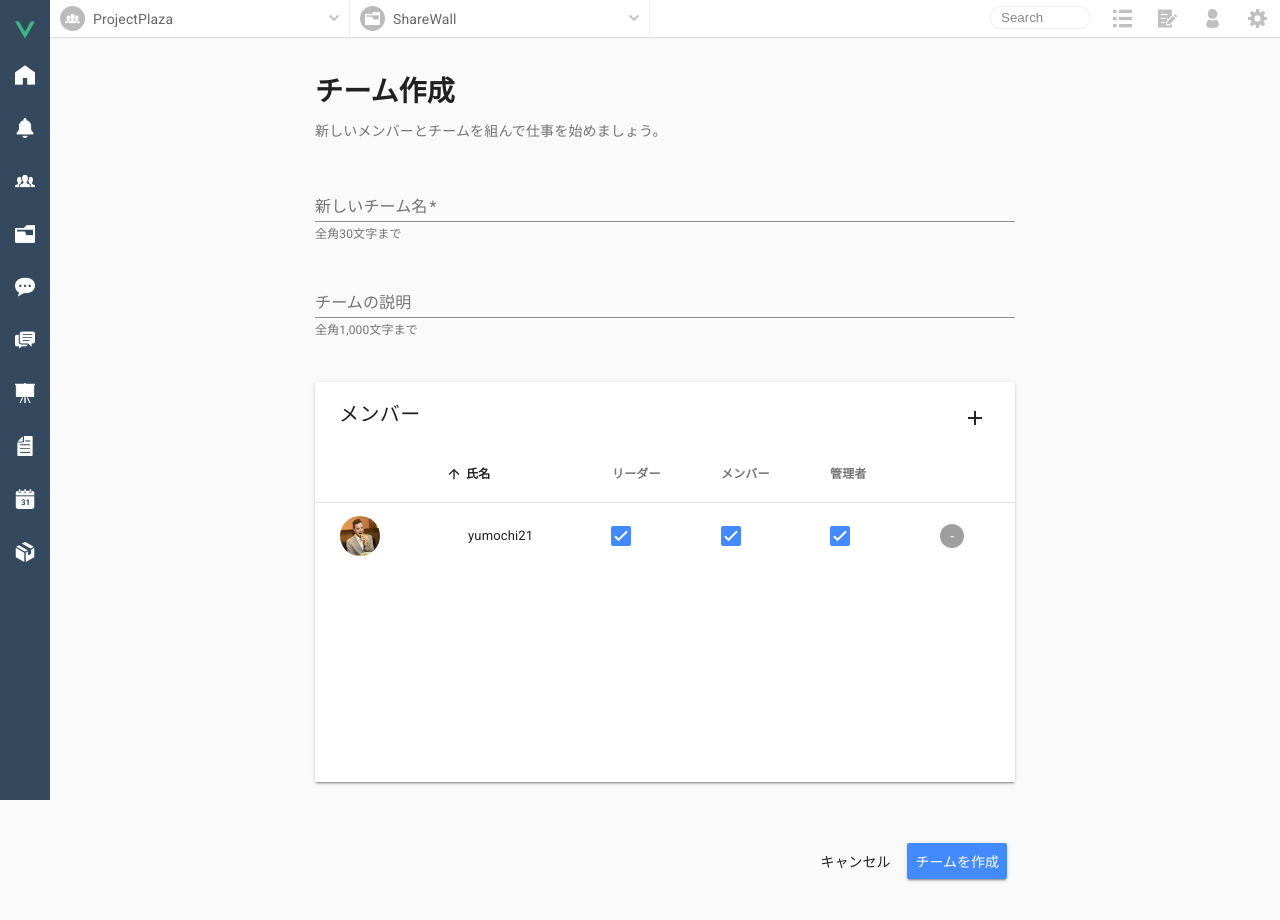
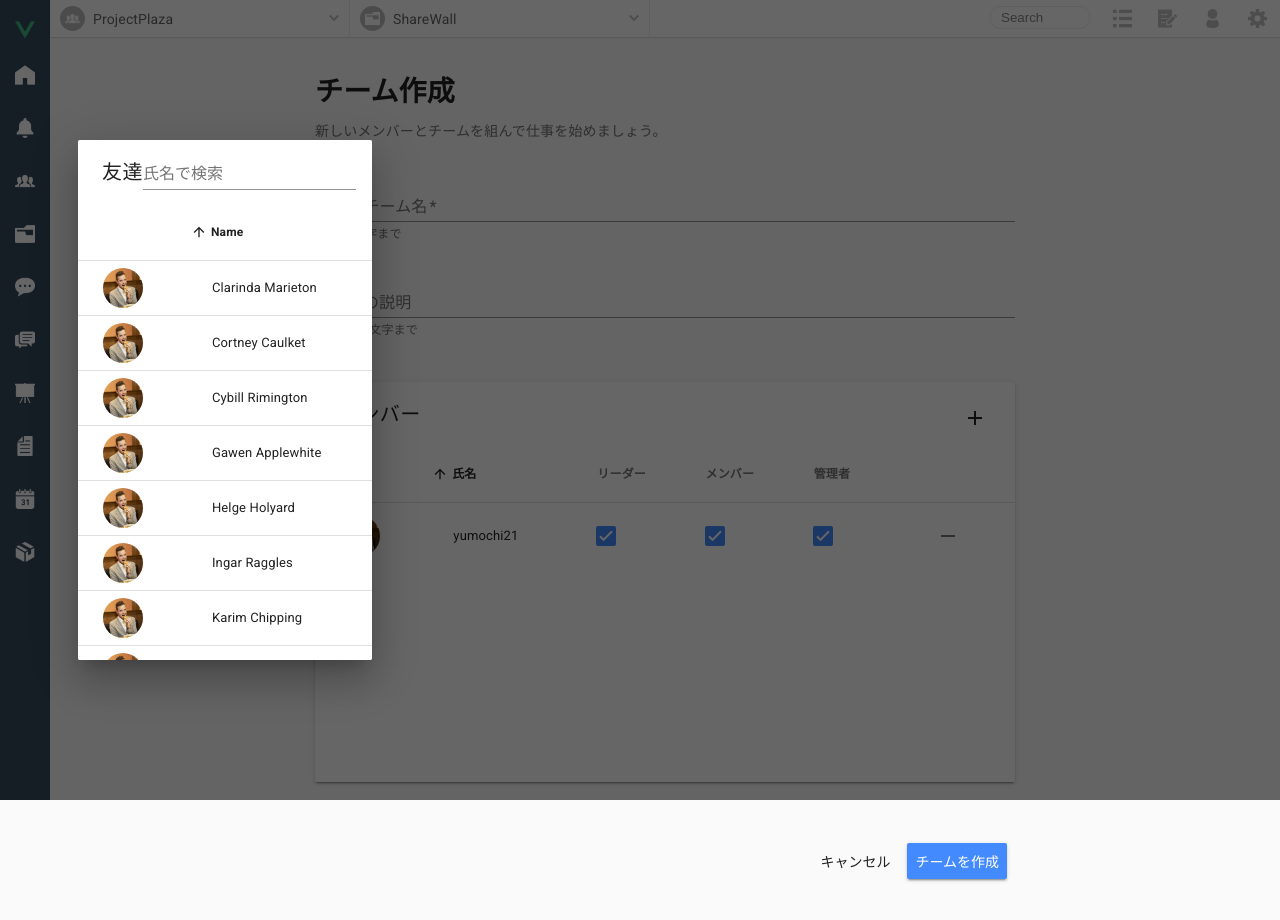
Before and after one commit to projectplaza/share-wall-front, a Vue app: page /team/setting/owner/create in a window 1280 px wide. Both pictures are taken after a click on the button "add". Shown: the top 920 px of the page. Built offline with nearby package versions, Linux system fonts and the light colour scheme.

Commit message:
メンバー追加ダイアログを作成 作成ボタン押下後に入力情報を編集できないよう修正

```diff
--- a/src/components/globals/Header/Header.vue
+++ b/src/components/globals/Header/Header.vue
@@ -53,8 +53,44 @@
         </div>
       </div>
     </div>
+    <md-progress-bar md-mode="indeterminate" v-if="showProgressBar"></md-progress-bar>
   </div>
 </template>
+
+<script>
+export default {
+  name: "Header",
+  data: () => ({
+    teamSelect: {
+      visible: false
+    },
+    projectSelect: {
+      visible: false
+    },
+    profile: {
+      visible: false
+    },
+    showProgressBar: false
+  }),
+  methods: {
+    handleTeamClick: function() {
+      this.$set(this.teamSelect, "visible", !this.teamSelect.visible);
+      this.$set(this.projectSelect, "visible", false);
+    },
+    handleProjectClick: function() {
+      this.$set(this.projectSelect, "visible", !this.projectSelect.visible);
+      this.$set(this.teamSelect, "visible", false);
+    },
+    handleProfileClick: function() {
+      this.$set(this.profile, "visible", !this.profile.visible);
+    }
+  },
+  props: {
+    teams: Array,
+    projects: Array
+  }
+};
+</script>
 
 <style lang="scss" scoped>
 .header {
@@ -65,7 +101,7 @@
   background-color: #ffffff;
   box-shadow: 0px 1px 1px rgba(0, 0, 0, 0.1);
   user-select: none;
-  z-index: 99;
+  z-index: 4;
 
   .move {
     display: inline-block;
@@ -193,37 +229,3 @@
   }
 }
 </style>
-
-<script>
-export default {
-  name: "Header",
-  data: () => ({
-    teamSelect: {
-      visible: false
-    },
-    projectSelect: {
-      visible: false
-    },
-    profile: {
-      visible: false
-    }
-  }),
-  methods: {
-    handleTeamClick: function() {
-      this.$set(this.teamSelect, "visible", !this.teamSelect.visible);
-      this.$set(this.projectSelect, "visible", false);
-    },
-    handleProjectClick: function() {
-      this.$set(this.projectSelect, "visible", !this.projectSelect.visible);
-      this.$set(this.teamSelect, "visible", false);
-    },
-    handleProfileClick: function() {
-      this.$set(this.profile, "visible", !this.profile.visible);
-    }
-  },
-  props: {
-    teams: Array,
-    projects: Array
-  }
-};
-</script>
--- a/src/views/TeamCreate.vue
+++ b/src/views/TeamCreate.vue
@@ -7,14 +7,14 @@
     <div class="section">
       <md-field :class="messageClass">
         <label>新しいチーム名</label>
-        <md-input v-model="team.name" required></md-input>
+        <md-input v-model="team.name" required :disabled="buttonActivate"></md-input>
         <span class="md-helper-text">全角30文字まで</span>
         <span class="md-error">There is an error</span>
       </md-field>
       <br>
       <md-field>
         <label>チームの説明</label>
-        <md-textarea v-model="team.abstract" md-autogrow></md-textarea>
+        <md-textarea v-model="team.abstract" md-autogrow :disabled="buttonActivate"></md-textarea>
         <span class="md-helper-text">全角1,000文字まで</span>
         <span class="md-error">There is an error</span>
       </md-field>
@@ -32,7 +32,11 @@
           <md-table-toolbar>
             <h1 class="md-title">
               <span>メンバー</span>
-              <md-button class="member-add-button md-icon-button md-primary">
+              <md-button
+                class="member-add-button md-icon-button md-primary"
+                @click="showDialog = true"
+                :disabled="buttonActivate"
+              >
                 <md-icon>add</md-icon>
               </md-button>
             </h1>
@@ -45,18 +49,33 @@
             </md-table-cell>
             <md-table-cell md-label="氏名" md-sort-by="name">{{item.name}}</md-table-cell>
             <md-table-cell md-label="リーダー">
-              <md-checkbox v-model="item.auth" value="1" class="md-primary"></md-checkbox>
+              <md-checkbox
+                v-model="item.auth"
+                value="1"
+                class="md-primary"
+                :disabled="buttonActivate"
+              ></md-checkbox>
             </md-table-cell>
             <md-table-cell md-label="メンバー">
-              <md-checkbox v-model="item.auth" value="2" class="md-primary"></md-checkbox>
+              <md-checkbox
+                v-model="item.auth"
+                value="2"
+                class="md-primary"
+                :disabled="buttonActivate"
+              ></md-checkbox>
             </md-table-cell>
             <md-table-cell md-label="管理者">
-              <md-checkbox v-model="item.auth" value="3" class="md-primary"></md-checkbox>
+              <md-checkbox
+                v-model="item.auth"
+                value="3"
+                class="md-primary"
+                :disabled="buttonActivate"
+              ></md-checkbox>
             </md-table-cell>
             <md-table-cell md-label>
-              <md-avatar class="md-avatar-icon md-small">
-                <md-ripple>-</md-ripple>
-              </md-avatar>
+              <md-button class="md-icon-button" :disabled="buttonActivate">
+                <md-icon>remove</md-icon>
+              </md-button>
             </md-table-cell>
           </md-table-row>
         </md-table>
@@ -64,13 +83,52 @@
     </div>
     <br>
     <div class="submit-button-box">
-      <md-button :md-ripple="false">キャンセル</md-button>
-      <md-button class="md-raised md-primary">チームを作成</md-button>
+      <md-button :md-ripple="false" :disabled="buttonActivate">キャンセル</md-button>
+      <md-button
+        class="md-raised md-primary"
+        @click="buttonActivate = true"
+        :disabled="buttonActivate"
+      >チームを作成</md-button>
     </div>
+    <!-- ダイアログ -->
+    <md-dialog :md-active.sync="showDialog" class="friend-table">
+      <div>
+        <md-table v-model="searched" md-sort="name" md-sort-order="asc" md-card md-fixed-header>
+          <md-table-toolbar>
+            <div class="md-toolbar-section-start">
+              <h1 class="md-title">友達</h1>
+            </div>
+            <md-field md-clearable class="md-toolbar-section-end">
+              <md-input placeholder="氏名で検索" v-model="search" @input="searchOnTable"/>
+            </md-field>
+          </md-table-toolbar>
+          <md-table-row slot="md-table-row" slot-scope="{ item }" @click="showDialog = false">
+            <md-table-cell md-label>
+              <md-avatar>
+                <img src="../assets/test/user-icon1.jpg" alt="Avatar">
+              </md-avatar>
+            </md-table-cell>
+            <md-table-cell md-label="Name" md-sort-by="name">{{ item.name }}</md-table-cell>
+          </md-table-row>
+        </md-table>
+      </div>
+    </md-dialog>
   </div>
 </template>
 
 <script>
+const toLower = text => {
+  return text.toString().toLowerCase();
+};
+
+const searchByName = (items, term) => {
+  if (term) {
+    return items.filter(item => toLower(item.name).includes(toLower(term)));
+  }
+
+  return items;
+};
+
 export default {
   name: "TeamCreate",
   data: () => ({
@@ -78,8 +136,165 @@ export default {
       name: "",
       abstract: "",
       members: [{ name: "yumochi21", auth: ["1", "2", "3"] }]
+    },
+    buttonActivate: false,
+    showDialog: false,
+    search: null,
+    searched: [],
+    users: [
+      {
+        id: 1,
+        name: "Shawna Dubbin",
+        email: "sdubbin0@geocities.com",
+        gender: "Male",
+        title: "Assistant Media Planner"
+      },
+      {
+        id: 2,
+        name: "Odette Demageard",
+        email: "odemageard1@spotify.com",
+        gender: "Female",
+        title: "Account Coordinator"
+      },
+      {
+        id: 3,
+        name: "Vera Taleworth",
+        email: "vtaleworth2@google.ca",
+        gender: "Male",
+        title: "Community Outreach Specialist"
+      },
+      {
+        id: 4,
+        name: "Lonnie Izkovitz",
+        email: "lizkovitz3@youtu.be",
+        gender: "Female",
+        title: "Operator"
+      },
+      {
+        id: 5,
+        name: "Thatcher Stave",
+        email: "tstave4@reference.com",
+        gender: "Male",
+        title: "Software Test Engineer III"
+      },
+      {
+        id: 6,
+        name: "Karim Chipping",
+        email: "kchipping5@scribd.com",
+        gender: "Female",
+        title: "Safety Technician II"
+      },
+      {
+        id: 7,
+        name: "Helge Holyard",
+        email: "hholyard6@howstuffworks.com",
+        gender: "Female",
+        title: "Internal Auditor"
+      },
+      {
+        id: 8,
+        name: "Rod Titterton",
+        email: "rtitterton7@nydailynews.com",
+        gender: "Male",
+        title: "Technical Writer"
+      },
+      {
+        id: 9,
+        name: "Gawen Applewhite",
+        email: "gapplewhite8@reverbnation.com",
+        gender: "Female",
+        title: "GIS Technical Architect"
+      },
+      {
+        id: 10,
+        name: "Nero Mulgrew",
+        email: "nmulgrew9@plala.or.jp",
+        gender: "Female",
+        title: "Staff Scientist"
+      },
+      {
+        id: 11,
+        name: "Cybill Rimington",
+        email: "crimingtona@usnews.com",
+        gender: "Female",
+        title: "Assistant Professor"
+      },
+      {
+        id: 12,
+        name: "Maureene Eggleson",
+        email: "megglesonb@elpais.com",
+        gender: "Male",
+        title: "Recruiting Manager"
+      },
+      {
+        id: 13,
+        name: "Cortney Caulket",
+        email: "ccaulketc@cbsnews.com",
+        gender: "Male",
+        title: "Safety Technician IV"
+      },
+      {
+        id: 14,
+        name: "Selig Swynfen",
+        email: "sswynfend@cpanel.net",
+        gender: "Female",
+        title: "Environmental Specialist"
+      },
+      {
+        id: 15,
+        name: "Ingar Raggles",
+        email: "iragglese@cbc.ca",
+        gender: "Female",
+        title: "VP Sales"
+      },
+      {
+        id: 16,
+        name: "Karmen Mines",
+        email: "kminesf@topsy.com",
+        gender: "Male",
+        title: "Administrative Officer"
+      },
+      {
+        id: 17,
+        name: "Salome Judron",
+        email: "sjudrong@jigsy.com",
+        gender: "Male",
+        title: "Staff Scientist"
+      },
+      {
+        id: 18,
+        name: "Clarinda Marieton",
+        email: "cmarietonh@theatlantic.com",
+        gender: "Male",
+        title: "Paralegal"
+      },
+      {
+        id: 19,
+        name: "Paxon Lotterington",
+        email: "plotteringtoni@netvibes.com",
+        gender: "Female",
+        title: "Marketing Assistant"
+      },
+      {
+        id: 20,
+        name: "Maura Thoms",
+        email: "mthomsj@webeden.co.uk",
+        gender: "Male",
+        title: "Actuary"
+      }
+    ]
+  }),
+  methods: {
+    newUser() {
+      window.alert("Noop");
+    },
+    searchOnTable: function() {
+      this.searched = searchByName(this.users, this.search);
     }
-  }),
+  },
+  created: function() {
+    this.searched = this.users;
+  },
   computed: {
     messageClass() {
       return {
@@ -116,10 +331,6 @@ export default {
       position: absolute;
       right: 20px;
     }
-    .md-avatar {
-      margin-right: 12px;
-      cursor: pointer;
-    }
     .md-ripple {
       color: #ffffff;
     }
@@ -130,4 +341,7 @@ export default {
     padding: 30px 0px 10px 0px;
   }
 }
+.md-dialog {
+  width: 450px;
+}
 </style>
```
